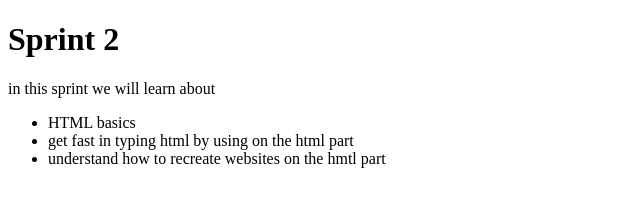
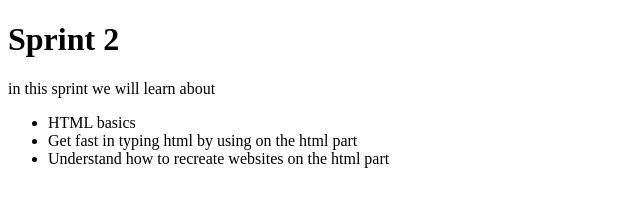
Before and after one commit to Anita33/spring-2019-sprint2, a plain HTML site: page index.html in a window 1280 px wide. Shown: the full height of the page, 0-640 px from the left. Drawn offline with Linux system fonts and the light colour scheme.

Commit message:
Update index.html

```diff
--- a/index.html
+++ b/index.html
@@ -11,8 +11,8 @@
     <p>in this sprint we will learn about</p>
     <ul>
       <li>HTML basics</li>
-      <li>get fast in typing html by using on the html part</li>
-      <li>understand how to recreate websites on the hmtl part</li>
+      <li>Get fast in typing html by using on the html part</li>
+      <li>Understand how to recreate websites on the html part</li>
     </ul>
   </body>
 </html>
```
